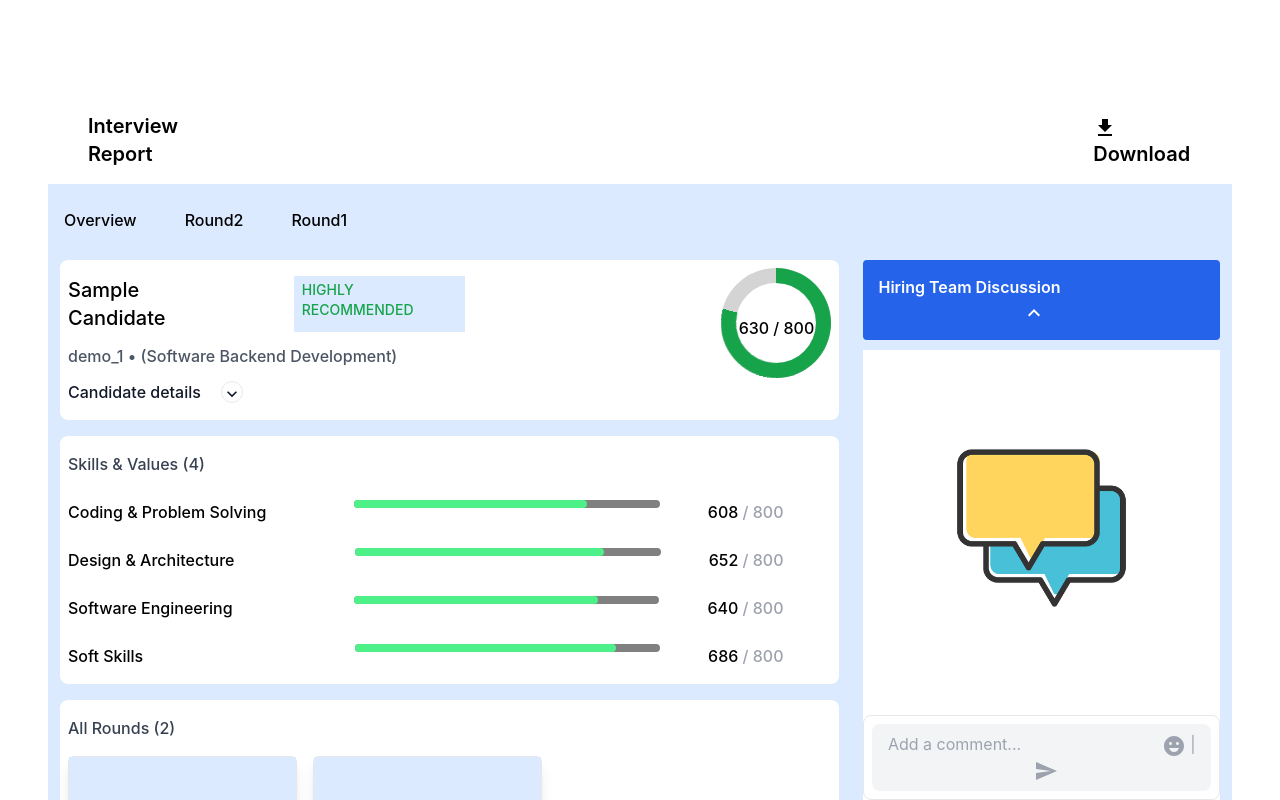
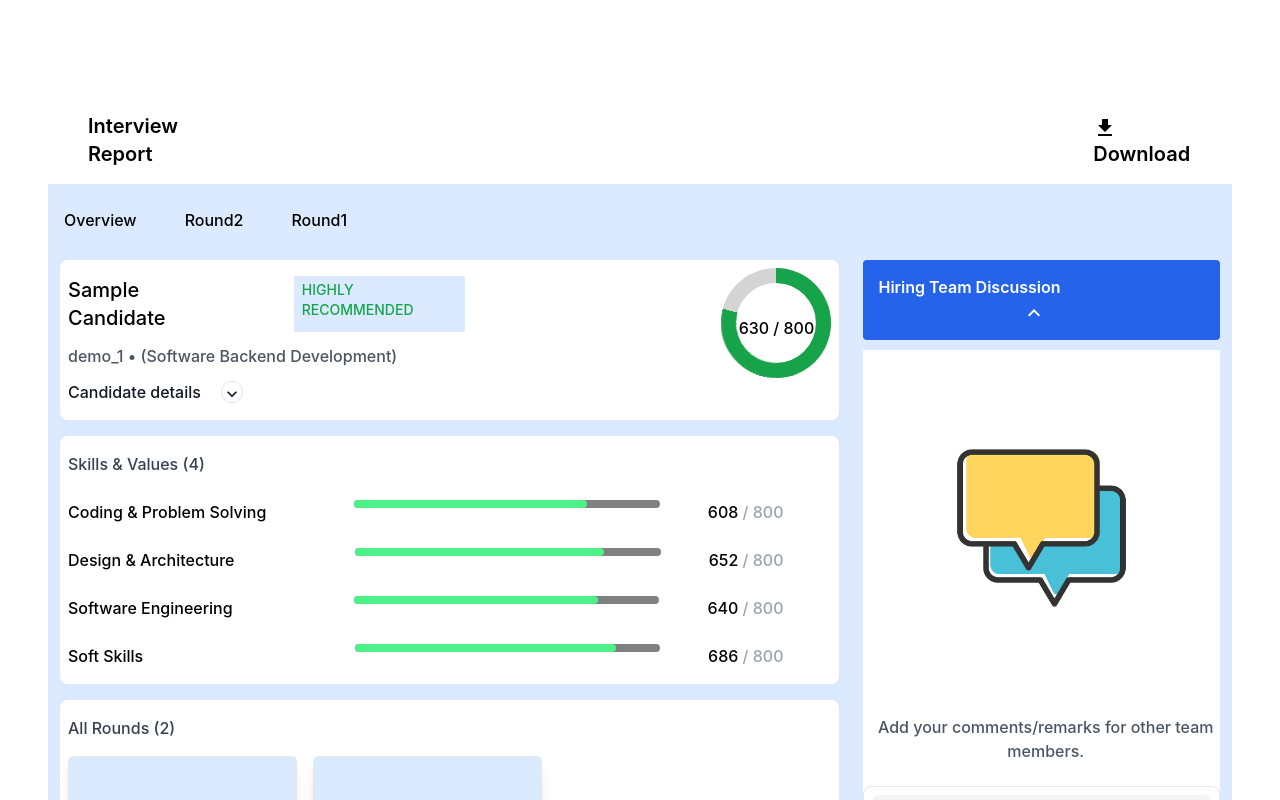
Before and after one commit to realsohel/Intern-Task, a React (Create React App) app: page / in a window 1280 px wide. Shown: the top 800 px of the page. Built offline with nearby package versions, Linux system fonts and the light colour scheme.

Commit message:
fixed overflow

```diff
--- a/src/components/HiringTeam.jsx
+++ b/src/components/HiringTeam.jsx
@@ -29,7 +29,7 @@ const HiringTeam = () => {
     <>
 
     <div className="">
-    <div className="mx-3  max-w-[400px]   font-medium  sticky float-right right-0 top-0  z-[100] ">
+    <div className="mx-3  max-w-[400px]   font-medium  overflow-hidden sticky float-right right-0 top-0  z-[100] ">
         <div className="collapsible  ">
             <label className=' bg-blue-600 text-white'>
                 <button onClick={handleclick}> Hiring Team Discussion </button>
```
